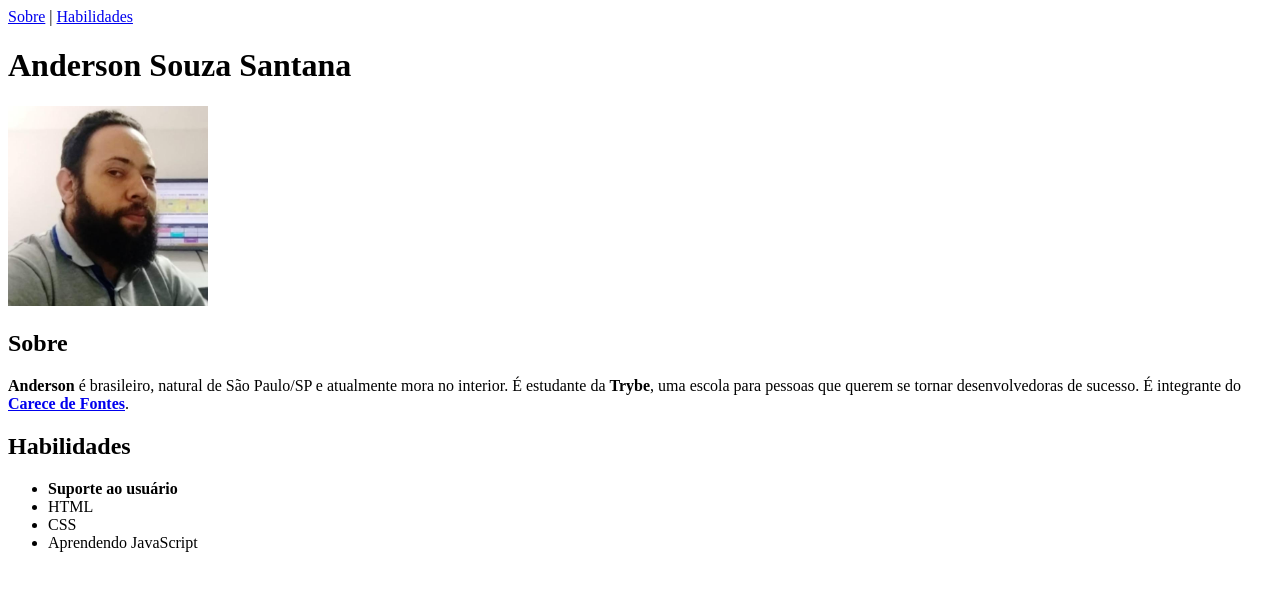
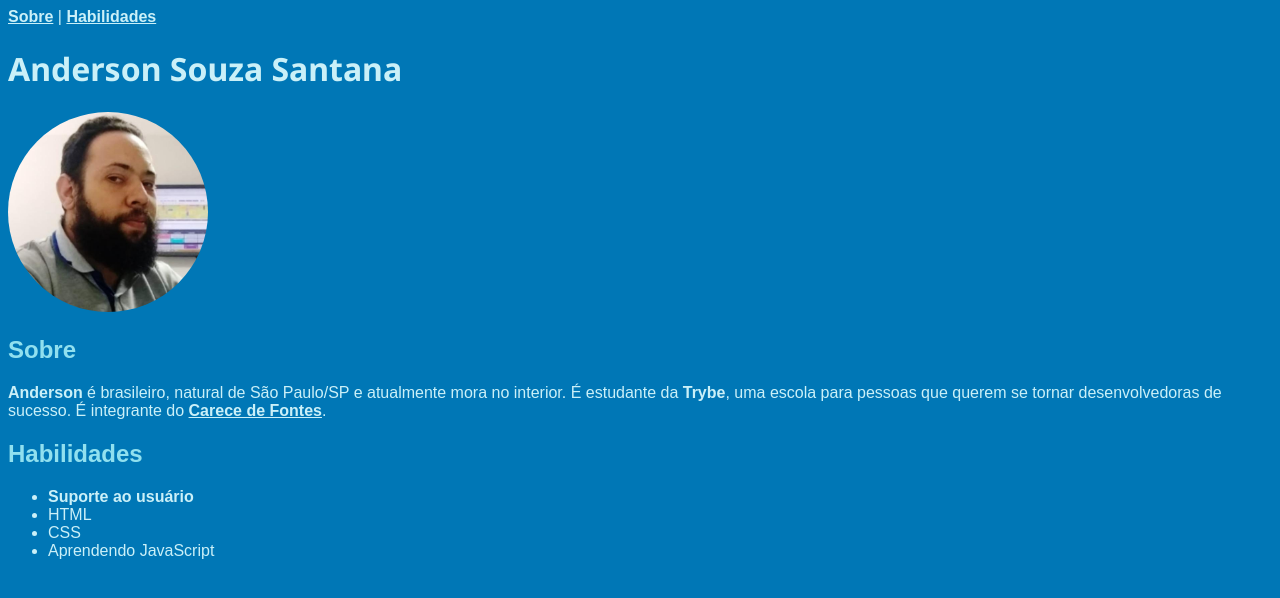
Before and after one commit to andersonssantana/andersonssantana.github.io, a plain HTML site: page index.html in a window 1280 px wide. Drawn offline with Linux system fonts and the light colour scheme.

Commit message:
Primeira versão com cores azuis

```diff
--- a/index.html
+++ b/index.html
@@ -4,18 +4,48 @@
     <meta charset="UTF-8">
     <meta name="viewport" content="width=device-width, initial-scale=1.0">
     <title>Portfólio | Anderson Souza Santana</title>
+    <link rel="stylesheet" href="https://fonts.googleapis.com/css2?family=Noto+Sans:ital,wght@0,400;0,700;1,400;1,700&display=swap" media="all">
+
+    <style>
+        body {
+            background-color: #0077B6;
+            color: #CAF0F8;
+            font-family: sans-serif;
+        }
+
+        a {
+            color: #CAF0F8;
+            font-weight: 600;
+        }
+
+        .title {
+            color: #CAF0F8;
+            font-family: 'Noto Sans', sans-serif;
+        }
+
+        .section {
+            color: #90E0EF;
+        }
+
+        .picture {
+            border-radius: 100%;
+            border-color: #0077B6;
+            border-width: medium;
+        }
+
+    </style>
 </head>
 <body>
     <a href="#sobre">Sobre</a> | <a href="#habilidades">Habilidades</a>
-    <h1>Anderson Souza Santana</h1>
+    <h1 class="title">Anderson Souza Santana</h1>
     <p>
-    <a target="_blank" href="images/anderson.jpg"><img src="images/anderson.jpg" alt="Uma foto de Anderson Souza Santana, aluno da Trybe" width="200px"></a>
+    <a target="_blank" href="images/anderson.jpg"><img class="picture" src="images/anderson.jpg" alt="Uma foto de Anderson Souza Santana, aluno da Trybe" width="200px"></a>
     </p>
 
-    <h2 id="sobre">Sobre</h2>
+    <h2 class="section" id="sobre">Sobre</h2>
     <p><strong>Anderson</strong> é brasileiro, natural de São Paulo/SP e atualmente mora no interior. É estudante da <strong>Trybe</strong>, uma escola para pessoas que querem se tornar desenvolvedoras de sucesso. É integrante do <strong><a target="_blank" href="https://carecedefontes.com.br">Carece de Fontes</a></strong>.</p>
 
-    <h2 id="habilidades">Habilidades</h2>
+    <h2 class="section" id="habilidades">Habilidades</h2>
     <ul>
         <li><strong>Suporte ao usuário</strong></li>
         <li>HTML</li>
```
